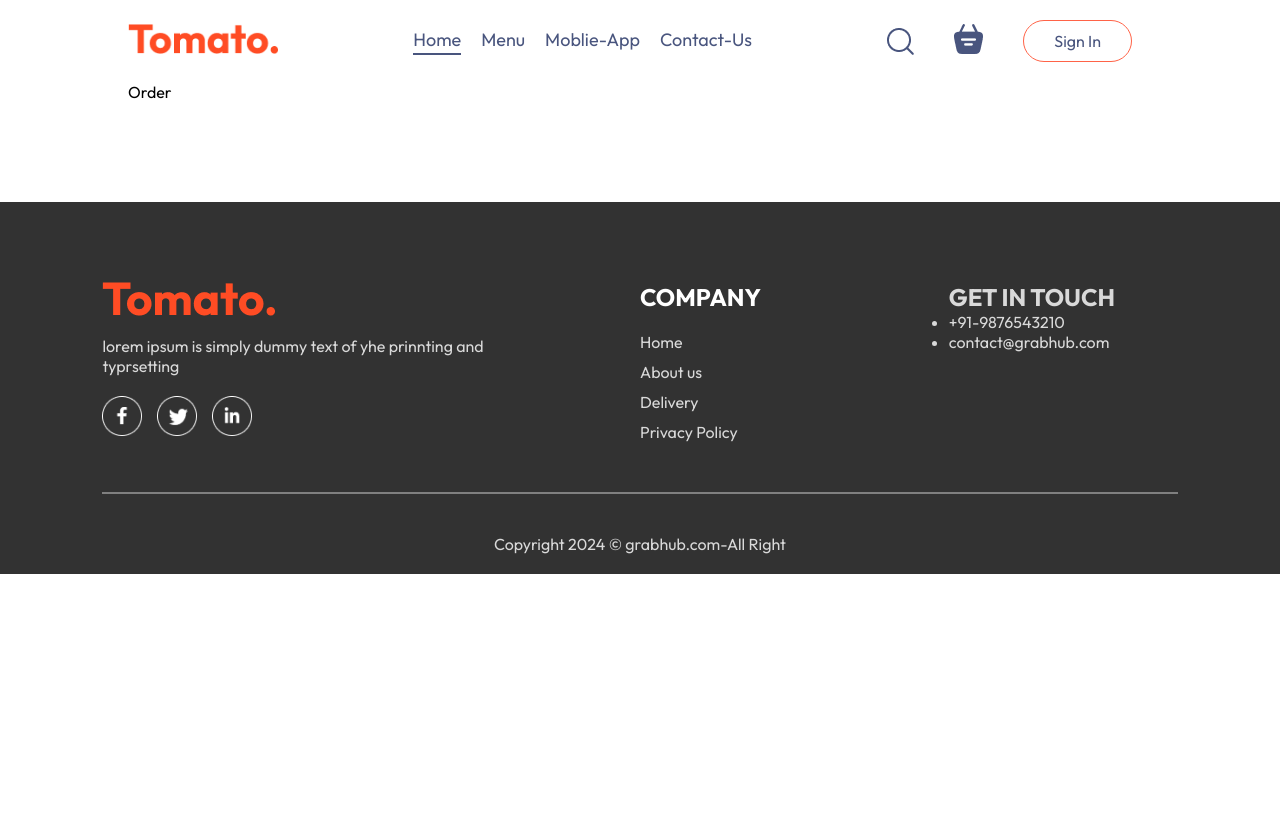
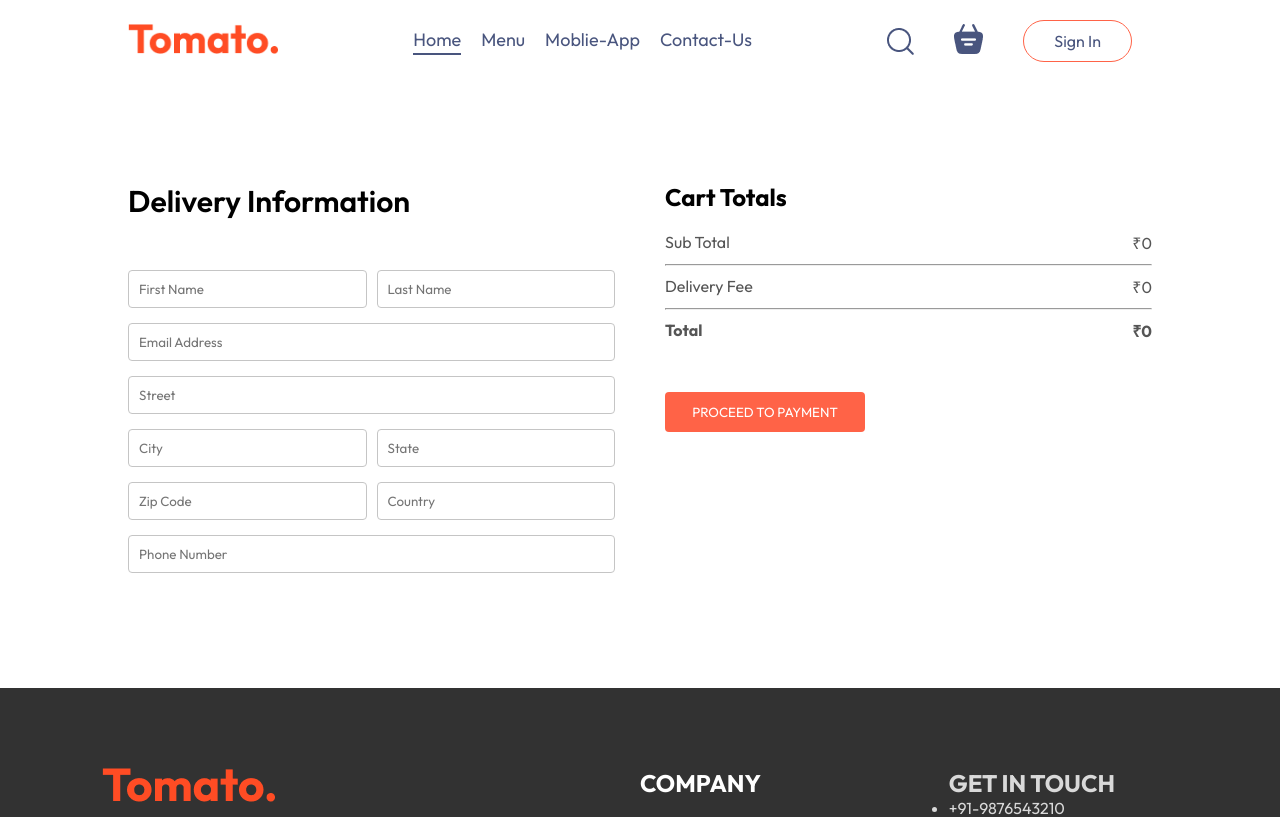
Before and after one commit to Kolluru-Sumanth/Grab-Hub---Full-Stack-Food-Delivery-Platform-, a React (Vite) app in the folder frontend/: page /Order in a window 1280 px wide. Shown: the top 817 px of the page. Built offline with nearby package versions, Linux system fonts and the light colour scheme.

Commit message:
order page is added

```diff
--- a/frontend/src/pages/Cart/Cart.jsx
+++ b/frontend/src/pages/Cart/Cart.jsx
@@ -1,9 +1,11 @@
 import React, { useContext } from 'react'
+import {useNavigate} from 'react-router-dom'
 import { StoreContext } from '../../context/StoreContext'
 import "./cart.css"
 
 const Cart = () => {
   const { cartItems, food_list, removeFromCart,getTotalCartAmount } = useContext(StoreContext);
+  const navigate= useNavigate();
   return (
     <div className="cart">
       <div className="cart-items">
@@ -46,15 +48,15 @@ const Cart = () => {
             <hr />
             <div className="cart-total-details">
               <p>Delivery Fee</p>
-              <p>₹{49}</p>
+              <p>₹{getTotalCartAmount()===0?0:49}</p>
             </div>
             <hr />
             <div className="cart-total-details">
               <b>Total</b>
-              <b>₹{getTotalCartAmount()+49}</b>
+              <b>₹{getTotalCartAmount()===0?0:getTotalCartAmount()+49}</b>
             </div>
           </div>
-          <button>PROCEED TO CHECKOUT</button>
+          <button onClick={()=>navigate('/order')}>PROCEED TO CHECKOUT</button>
         </div>
         <div className="cart-promocode">
           <div>
--- a/frontend/src/pages/PlaceOrder/Order.css
+++ b/frontend/src/pages/PlaceOrder/Order.css
@@ -0,0 +1,35 @@
+.place-order{
+    display: flex;
+    align-items: start;
+    justify-content: space-between;
+    gap: 50px;
+    margin-top: 100px;
+}
+.place-order-left{
+    width: 100%;
+    max-width: max(30%,500px);
+}
+.place-order-left .title{
+    font-size: 30px;
+    font-weight: 600;
+    margin-bottom: 50px;
+}
+.place-order-left input{
+    margin-bottom: 15px;
+    width: 100%;
+    padding: 10px;
+    border: 1px solid #c5c5c5;
+    border-radius: 4px;
+    outline-color: tomato;
+}
+.place-order-left .multi-fields{
+    display: flex;
+    gap: 10px;
+}
+.place-order-right{
+    width: 100%;
+    max-width: max(40%,500px);
+}
+.place-order .cart-total button{
+    margin-top: 30px;
+}
--- a/frontend/src/pages/PlaceOrder/Order.jsx
+++ b/frontend/src/pages/PlaceOrder/Order.jsx
@@ -1,8 +1,51 @@
-import React from 'react'
-
+import React, { useContext } from 'react'
+import { StoreContext } from '../../context/StoreContext'
+import "./Order.css"
 const Order = () => {
+  const {getTotalCartAmount}=useContext(StoreContext);
   return (
-    <div>Order</div>
+    <form className='place-order'>
+      <div className="place-order-left">
+        <p className="title">Delivery Information</p>
+        <div className="multi-fields">
+          <input type="text" placeholder='First Name' />
+          <input type="text" placeholder='Last Name' />
+        </div>
+        <input type="email" placeholder='Email Address' />
+        <input type="text" placeholder='Street' />
+        <div className="multi-fields">
+          <input type="text" placeholder='City' />
+          <input type="text" placeholder='State' />
+        </div>
+        <div className="multi-fields">
+          <input type="text" placeholder='Zip Code' />
+          <input type="text" placeholder='Country' />
+        </div>
+        <input type="text" placeholder='Phone Number' />
+      </div>
+      <div className="place-order-right">
+      <div className="cart-total">
+          <h2>Cart Totals</h2>
+          <div>
+            <div className="cart-total-details">
+              <p>Sub Total</p>
+              <p>₹{getTotalCartAmount()}</p>
+            </div>
+            <hr />
+            <div className="cart-total-details">
+              <p>Delivery Fee</p>
+              <p>₹{getTotalCartAmount()===0?0:49}</p>
+            </div>
+            <hr />
+            <div className="cart-total-details">
+              <b>Total</b>
+              <b>₹{getTotalCartAmount()===0?0:getTotalCartAmount()+49}</b>
+            </div>
+          </div>
+          <button>PROCEED TO PAYMENT</button>
+        </div>
+      </div>
+    </form>
   )
 }
 
```
